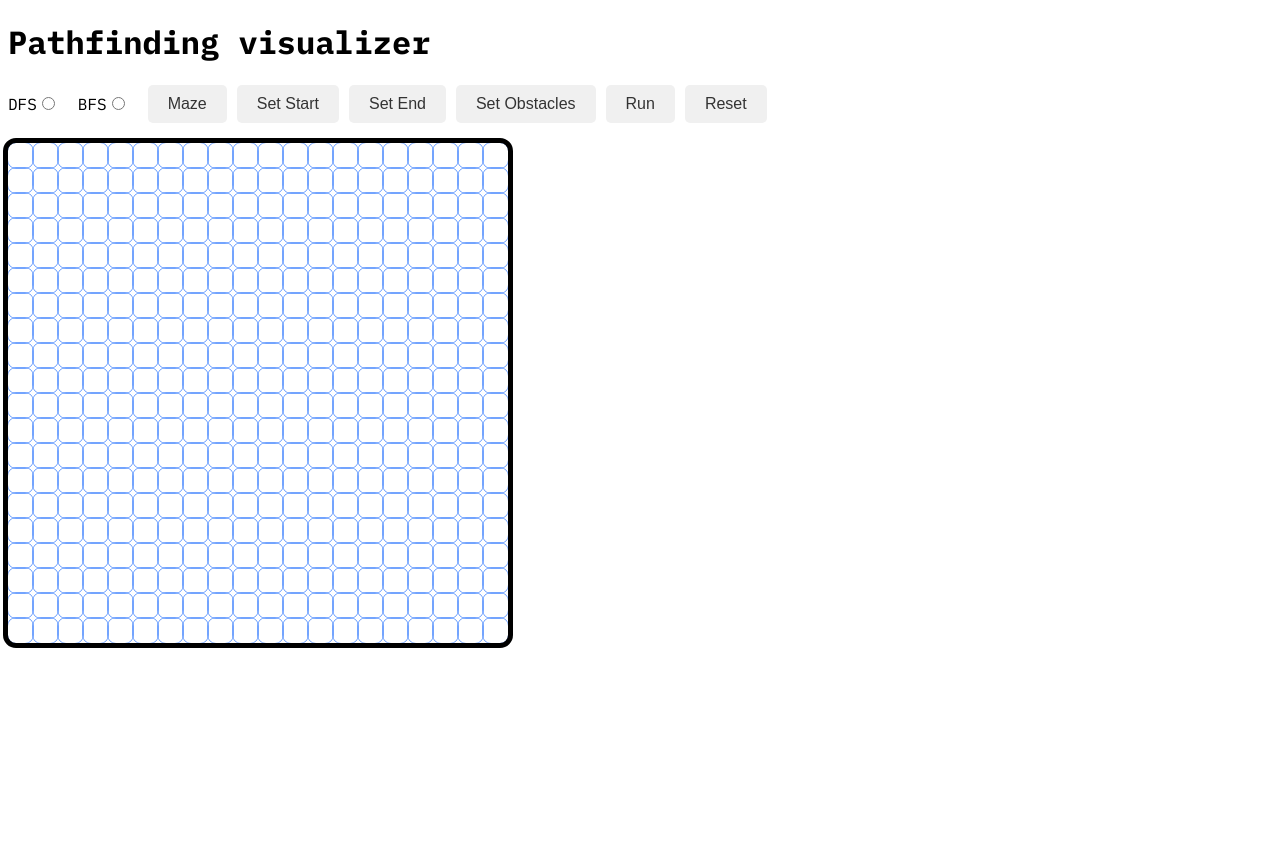
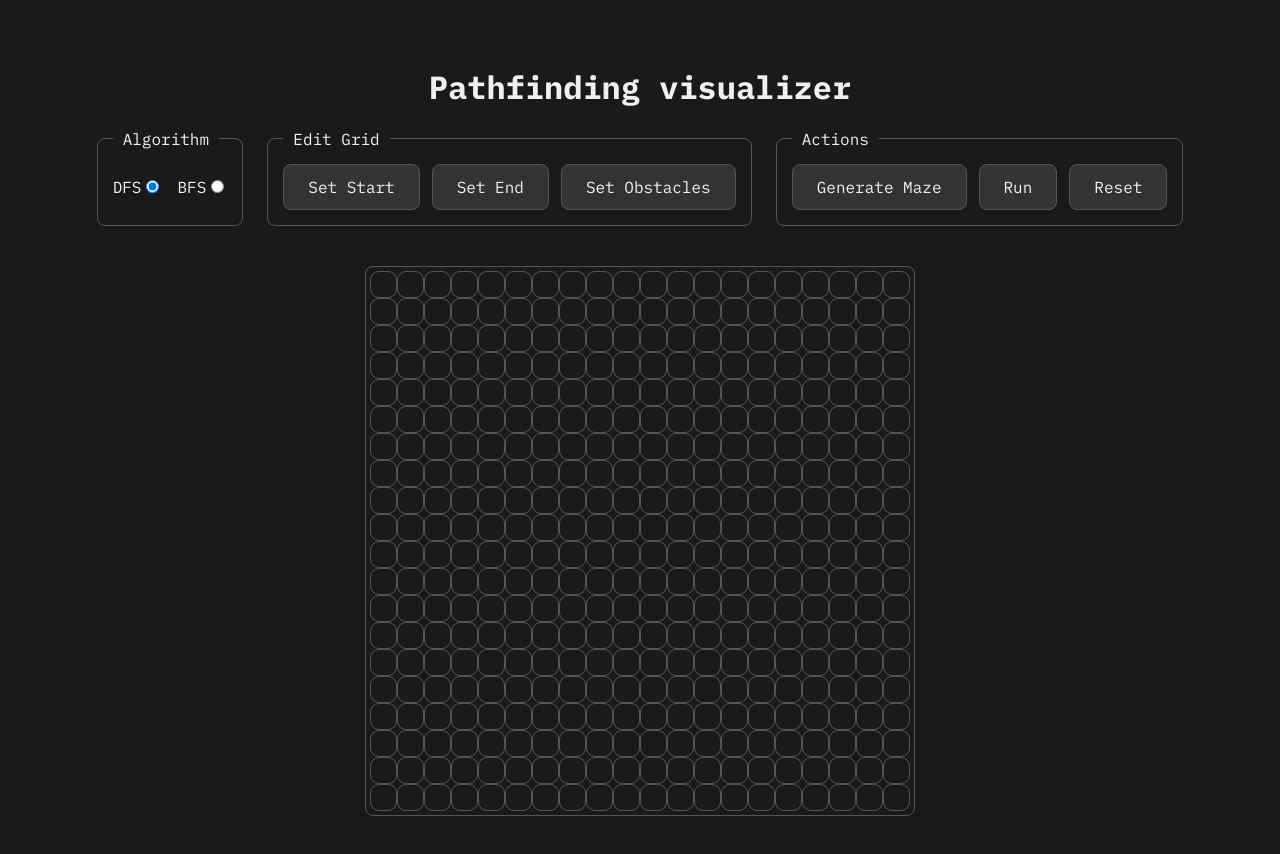
Before and after one commit to Berny-ft/Pathfinder-viz, a React (Vite) app: page / in a window 1280 px wide. Shown: the top 854 px of the page. Before the commit the page ends 800 px from the top, so only its background shows below. Built offline with nearby package versions, Linux system fonts and the light colour scheme.

Commit message:
made some ui improvements

```diff
--- a/src/App.jsx
+++ b/src/App.jsx
@@ -53,35 +53,47 @@ function App() {
     }
 
     return (
-    <>
+    <div className="app-container">
       <h1>Pathfinding visualizer</h1>
 
         <div className='menu'>
+            <fieldset>
+                <legend>Algorithm</legend>
                 <label onClick={handleDfs}> DFS
-        <input  id="DFS" type="radio" name="searchType"/>
+                    <input id="DFS" type="radio" name="searchType" defaultChecked/>
                 </label>
                 <label onClick={handleBfs}> BFS
                     <input id="BFS" type="radio" name="searchType"/>
                 </label>
+            </fieldset>
+
+            <fieldset>
+                <legend>Edit Grid</legend>
                 <div className="choices">
-            <button onClick={handleMaze}>Maze</button>
                     <button className={`${startChoice ? "startStyling" : ""} `} onClick={handleStartChoice}>Set Start</button>
                     <button className={`${endChoice ? "endStyling" : ""}`} onClick={handleEndChoice}>Set End</button>
                     <button className={`${setObs ? "obsStyling" : ""}`} onClick={handleEditObs}>Set Obstacles</button>
+                </div>
+            </fieldset>
+
+            <fieldset>
+                <legend>Actions</legend>
+                <div className="choices">
+                    <button onClick={handleMaze}>Generate Maze</button>
                     <button className={ `${setRun ? "runStyling": ""}`} onClick={handleRun}>Run</button>
                     <button onClick={handleReset}>Reset</button>
+                </div>
+            </fieldset>
+        </div>
+
+
+        <div className="grid-container">
+            <Grid setStartChoice={startChoice} setEndChoice={endChoice} setObs={setObs} setRun={setRun} setSearchType={searchType} resetGrid={resetGrid} maze={maze}/> {/*self contained component */}
+        </div>
+
 
 
     </div>
-
-        </div>
-
-
-        <Grid setStartChoice={startChoice} setEndChoice={endChoice} setObs={setObs} setRun={setRun} setSearchType={searchType} resetGrid={resetGrid} maze={maze}/> {/*self contained component */}
-
-
-
-    </>
   )
 }
 
--- a/src/Components/Grid.css
+++ b/src/Components/Grid.css
@@ -1,16 +1,16 @@
 .grid {
-
     display: flex;
-    flex-direction:column;
+    flex-direction: column;
     margin-top: 20px;
-    outline: 5px solid black;
+    border: 1px solid #555;
     width: fit-content;
-    border-radius: .5em;
+    border-radius: 8px;
+    box-shadow: 0 4px 8px rgba(0, 0, 0, 0.2);
+    padding: 5px; /* Add some padding */
+    gap: 2px; /* Add gap between rows */
 }
 
-
-
 .grid-row {
-    /* makes the nodes in the grid go side by side*/
     display: flex;
+    gap: 2px; /* Add gap between nodes */
 }
--- a/src/Components/Node.css
+++ b/src/Components/Node.css
@@ -1,31 +1,67 @@
 .node {
-    width:25px;
-    height:25px;
-    outline: 1px solid rgba(15, 98, 254, 0.58);
+    width: 25px;
+    height: 25px;
+    outline: 1px solid #555;
     display: inline-block;
-    border-radius: .5em;
-
+    border-radius: 8px; /* Rounded squares */
+    transition: background-color 0.3s ease, border-radius 0.3s ease;
 }
 
-.node-visited{
-    background-color:yellow;
-    outline:yellow;
-    /*border-radius: 0;*/
+.node:hover {
+    background-color: #444;
 }
 
-.node-start{
-    background-color:deepskyblue;
+.node-visited {
+    animation-name: visitedAnimation;
+    animation-duration: 0.7s;
+    animation-timing-function: ease-out;
+    animation-delay: 0;
+    animation-direction: alternate;
+    animation-iteration-count: 1;
+    animation-fill-mode: forwards;
+    animation-play-state: running;
+    background-color: #ffc107; /* Amber */
+}
 
+@keyframes visitedAnimation {
+  0% {
+    transform: scale(0.3);
+    background-color: #6f42c1; /* Purple */
+    border-radius: 100%;
+  }
+
+  50% {
+    background-color: #007bff; /* Blue */
+  }
+
+  75% {
+    transform: scale(1.2);
+    background-color: #28a745; /* Green */
+  }
+
+  100% {
+    transform: scale(1);
+    background-color: #ffc107; /* Amber */
+  }
 }
-.node-end{
-    background-color:indianred;
 
+
+.node-start {
+    background-color: #007bff; /* Blue */
 }
-.node-obs{
-    background-color:black;
 
+.node-end {
+    background-color: #dc3545; /* Red */
 }
-.node-shortest-path{
-    background-color:greenyellow;
 
+.node-obs {
+    background-color: #6c757d; /* Gray */
 }
+
+.node-shortest-path {
+    background-color: #28a745; /* Green */
+}
+
+.node-current {
+    background-color: #6f42c1; /* Purple */
+}
--- a/src/index.css
+++ b/src/index.css
@@ -1,60 +1,121 @@
-/* creating the default theme for the app*/
 body {
-  font-family : "IBM Plex Mono",monospace; /*monospace means every character takes the same amount of space*/
-  background-color: #ffffff; /*full white*/
+  font-family: "IBM Plex Mono", monospace;
+  background-color: #1a1a1a; /* Dark background */
+  color: #f0f0f0; /* Light text */
+  margin: 0;
+  padding: 20px;
 }
 
-.choices { /*copied the styling*/
+.app-container {
+  display: flex;
+  flex-direction: column;
+  align-items: center;
+  justify-content: center;
+  min-height: 100vh;
+  padding: 20px;
+}
+
+.choices {
   display: flex;
   flex-direction: row;
   flex-wrap: wrap;
-  gap: 10px;
-
+  gap: 12px;
 }
 
 .choices button {
-  background-color: #f0f0f0; /* Light grey background */
-  color: #333; /* Dark grey text */
-  padding: 10px 20px; /* Spacing inside the button */
-  border: none; /* Remove default border */
-  cursor: pointer; /* Indicate it's clickable */
-  font-family: sans-serif; /* Simple font */
-  font-size: 16px; /* Readable text size */
+  font-family: inherit;
+  background-color: #333; /* Darker button background */
+  color: #f0f0f0; /* Light text */
+  padding: 12px 24px;
+  border: 1px solid #555;
+  cursor: pointer;
+  font-size: 16px;
+  border-radius: 8px;
+  transition: background-color 0.3s ease, transform 0.1s ease;
+}
 
-  /* Rounded corners */
-  border-radius: 5px;
+.choices button:hover {
+  background-color: #444; /* Lighter on hover */
+}
+
+.choices button:active {
+  transform: scale(0.98);
 }
 
 .menu {
   display: flex;
-  flex-direction:row;
   flex-wrap: wrap;
-  align-items: center;
-  gap:20px;
+  justify-content: center;
+  gap: 20px;
+  margin-bottom: 20px;
+}
+
+.grid-container {
+  width: 100%;
+  overflow-x: auto;
+  margin-bottom: 20px;
+  display: flex; /* Add this */
+  justify-content: center; /* Add this */
+}
+
+fieldset {
+    border: 1px solid #555;
+    border-radius: 8px;
+    padding: 15px;
+    display: flex;
+    gap: 15px;
+    align-items: center;
+}
+
+legend {
+    padding: 0 10px;
+    color: #f0f0f0;
 }
 
 .choices .startStyling {
-  background-color: deepskyblue;
-
-}
-.choices .endStyling {
-  background-color: indianred;
-
-}
-.choices .obsStyling {
-  background-color: black;
-  color: white;
-
-
-}
-.choices .runStyling {
-  background-color: lawngreen;
-
+  background-color: #007bff; /* Blue */
+  border-color: #0056b3;
 }
 
-.node-data{
+.choices .endStyling {
+  background-color: #dc3545; /* Red */
+  border-color: #b21f2d;
+}
+
+.choices .obsStyling {
+  background-color: #6c757d; /* Gray */
+  border-color: #5a6268;
+  color: white;
+}
+
+.choices .runStyling {
+  background-color: #28a745; /* Green */
+  border-color: #1e7e34;
+}
+
+.node-data {
   padding: 0;
+  list-style-type: none;
+}
 
+.node-data li {
+  display: flex;
+  align-items: center;
+  margin-bottom: 10px;
+  font-size: 14px;
+}
 
-  list-style-type:disc ;
+.node-data .color-box {
+  width: 20px;
+  height: 20px;
+  margin-right: 10px;
+  border-radius: 4px;
 }
+
+.node-data .start { background-color: #007bff; }
+.node-data .end { background-color: #dc3545; }
+.node-data .obstacle { background-color: #6c757d; }
+.node-data .visited { background-color: #ffc107; }
+.node-data .shortest-path { background-color: #28a745; }
+.node-data .unexplored { background-color: #f8f9fa; }
+.node-data .current { background-color: #6f42c1; }
```
Also changed, not shown: src/Components/Grid.jsx (+15 -18 lines). Lines whose indentation alone changed are shown as unchanged.
